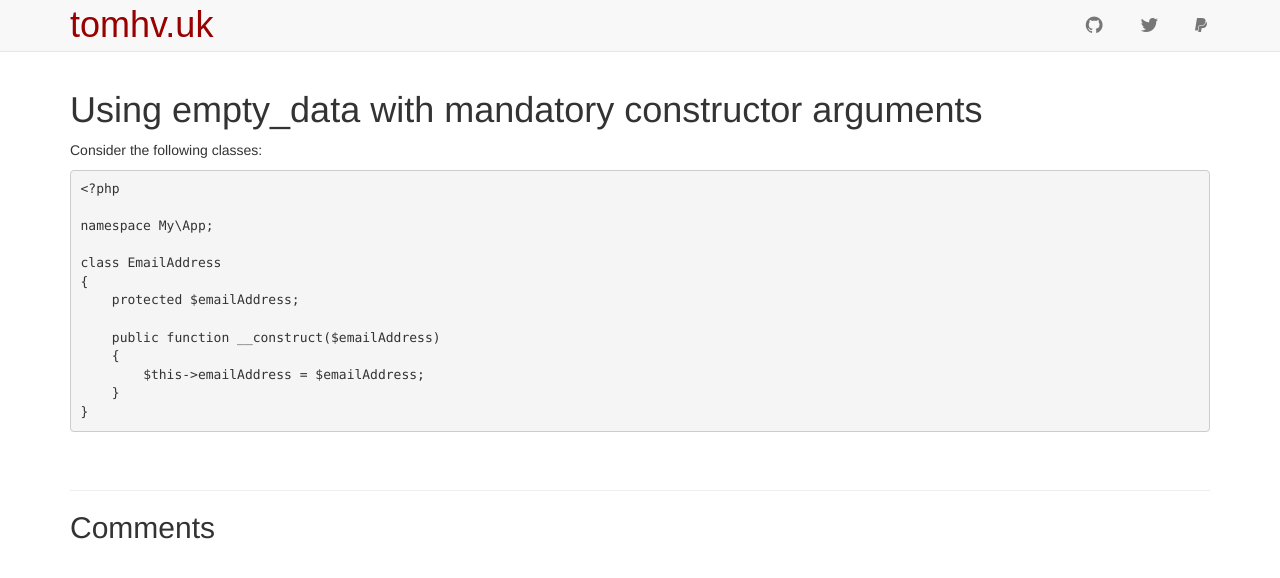
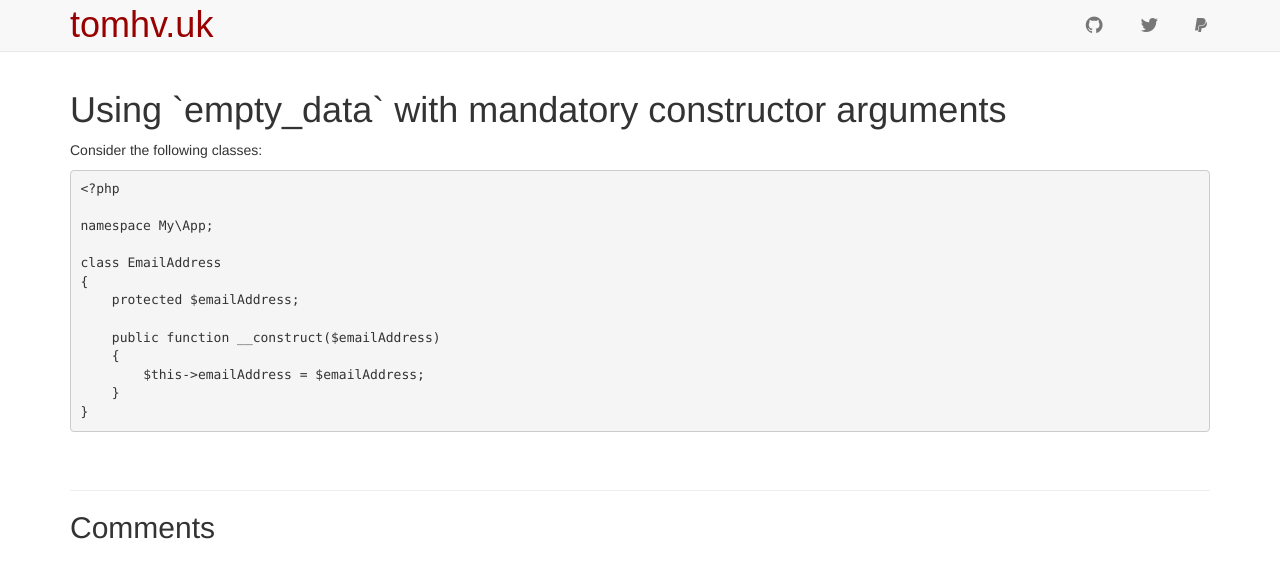
Before and after one commit to tomhv/tomhv.github.io, a Jekyll site: the page built from _posts/2015-10-31-empty-data-with-constructor-arguments.md, in a window 1280 px wide. Shown: the top 578 px of the page. Built offline with Jekyll 4.4.1, drawn with Linux system fonts in a browser that asks for light colours; nearby versions of some CDN libraries; some web fonts are replaced; Markdown is read by kramdown in place of the engine named in the settings; comment, search, counter and statistics services are not loaded.

```diff
--- a/_posts/2015-10-31-empty-data-with-constructor-arguments.md
+++ b/_posts/2015-10-31-empty-data-with-constructor-arguments.md
@@ -1,6 +1,6 @@
 ---
 layout: post
-title: Using empty_data with mandatory constructor arguments
+title: Using `empty_data` with mandatory constructor arguments
 location: Massachusetts, US
 ---
 
```
